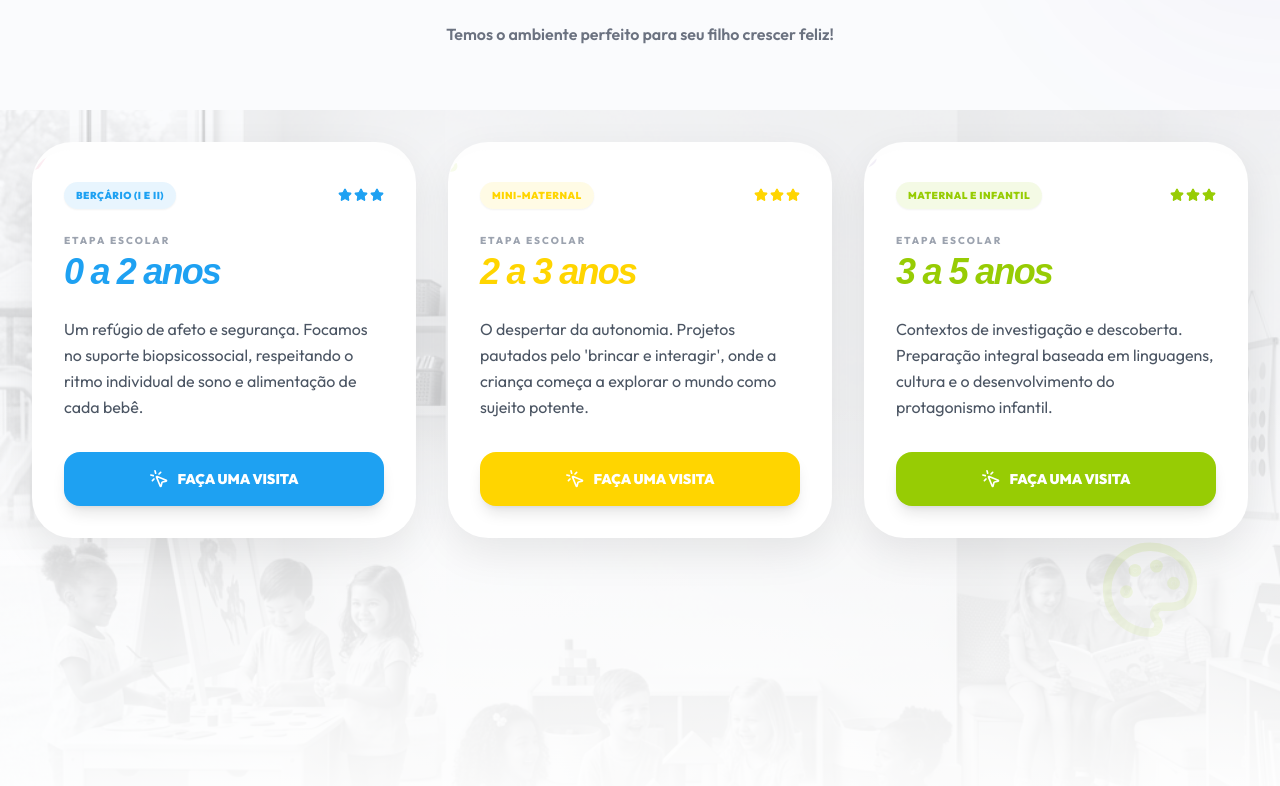
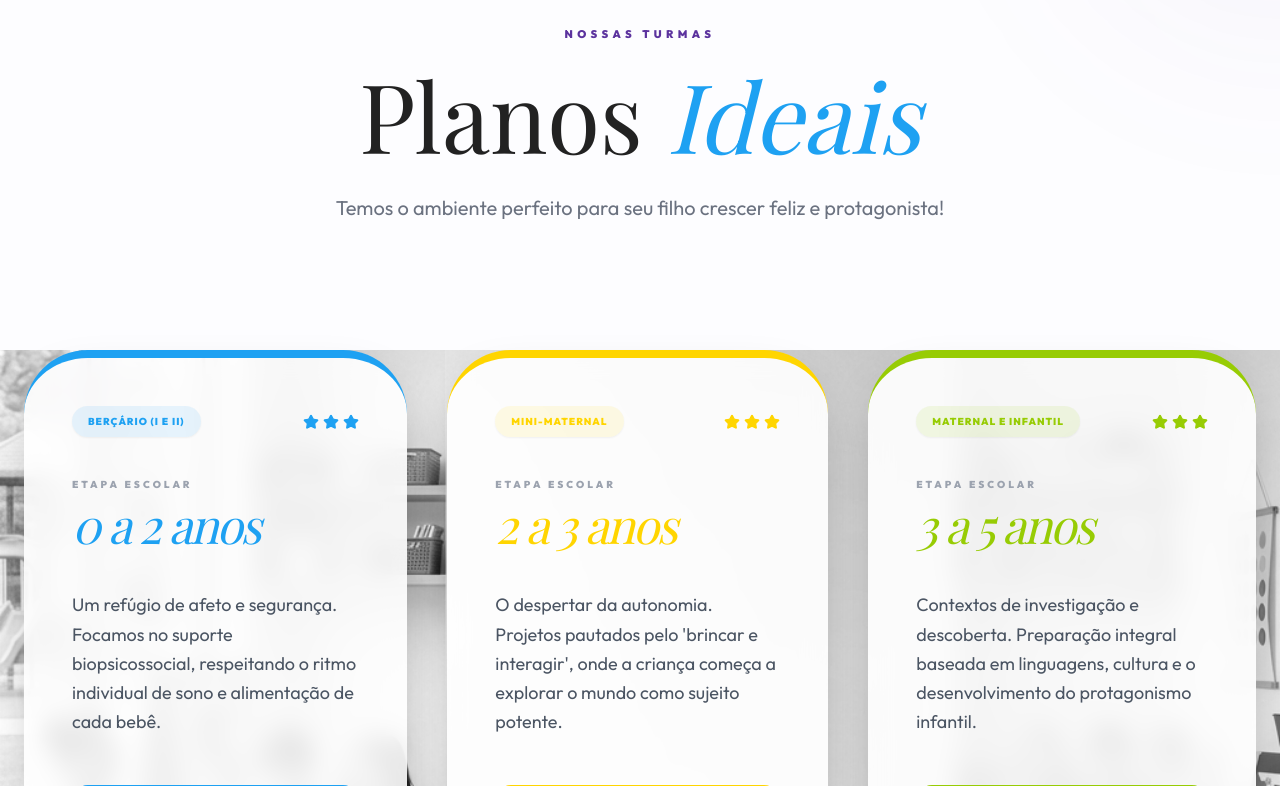
Before and after one commit to FerisReptilium/boomi-kids, a React (Vite) app: page / in a window 1280 px wide. Shown: the part 4734-5520 px from the top of the page. Built offline with nearby package versions, Linux system fonts and the light colour scheme; a web font is replaced by a local one.

Commit message:
Update Classes.jsx

```diff
--- a/src/components/Classes.jsx
+++ b/src/components/Classes.jsx
@@ -40,52 +40,41 @@ const Classes = () => {
   ];
 
   return (
-    <section id="plans" className="relative pt-24 pb-32 overflow-hidden bg-slate-50/50">
+    <section id="plans" className="relative py-24 md:py-48 overflow-hidden bg-[#FDFDFF]">
 
       {/* Decorative Blobs */}
       <div className="absolute top-0 right-0 w-96 h-96 bg-brand-purple/5 rounded-full blur-[100px] -mr-48 -mt-48" />
-      <div className="absolute bottom-0 left-0 w-96 h-96 bg-brand-blue/5 rounded-full blur-[100px] -ml-48 -mb-48" />
 
-      {/* Título */}
-      <div className="container mx-auto px-6 relative z-20 text-center mb-16">
+      {/* Título Robusto e Simétrico */}
+      <div className="container mx-auto px-6 relative z-30 text-center mb-32">
         <motion.span
           initial={{ opacity: 0, y: 10 }}
           whileInView={{ opacity: 1, y: 0 }}
           viewport={{ once: true }}
-          className="text-brand-purple font-bold tracking-widest uppercase text-sm mb-2 block font-sans"
+          className="text-brand-purple font-black tracking-[0.4em] uppercase text-[11px] mb-6 block"
         >
           Nossas Turmas
         </motion.span>
         <motion.h2
-          initial={{ opacity: 0, scale: 0.9 }}
-          whileInView={{ opacity: 1, scale: 1 }}
+          initial={{ opacity: 0, y: 20 }}
+          whileInView={{ opacity: 1, y: 0 }}
           viewport={{ once: true }}
-          className="text-5xl uppercase font-black text-brand-text tracking-tight relative z-30 inline-block font-fun"
+          className="text-6xl md:text-8xl font-premium text-brand-text mb-8 leading-tight"
         >
-          Planos Ideais
-          <div className="w-full text-center mt-4">
-             <p className="text-base font-semibold text-gray-500 tracking-normal normal-case font-sans">
-               Temos o ambiente perfeito para seu filho crescer feliz!
-             </p>
-          </div>
+          Planos <span className="text-brand-blue italic">Ideais</span>
         </motion.h2>
+        <p className="text-xl font-medium text-gray-500 max-w-2xl mx-auto">
+          Temos o ambiente perfeito para seu filho crescer feliz e protagonista!
+        </p>
       </div>
 
-      {/* SVG Onda Superior Roxo */}
-      <div className="absolute top-0 left-0 w-full overflow-hidden leading-none z-0 transform rotate-180">
-        <svg className="relative block w-full h-[150px]" data-name="Layer 1" xmlns="http://www.w3.org/2000/svg" viewBox="0 0 1200 120" preserveAspectRatio="none">
-            <path d="M321.39,56.44c58-10.79,114.16-30.13,172-41.86,82.39-16.72,168.19-17.73,250.45-.39C823.78,31,906.67,72,985.66,92.83c70.05,18.48,146.53,26.09,214.34,3V120H0V95.8C59.71,118,130.85,130.6,201.5,120.4,242.4,115.1,283.4,103.8,321.39,56.44Z" className="fill-brand-purple opacity-[0.03]"></path>
-        </svg>
-      </div>
-
-      {/* Container Cards and Background */}
       <div className="relative w-full z-10">
 
-        {/* Background Full Width Crianças com Balão */}
-        <div className="absolute inset-0 w-full h-full z-0 opacity-20 pointer-events-none grayscale hover:grayscale-0 transition-all duration-1000">
+        {/* Background Crianças - Opacidade Ajustada para 12% para ficar elegante */}
+        <div className="absolute inset-0 w-full h-full z-0 opacity-12 pointer-events-none grayscale">
           <img
             src="/happy_kids_background_classes_1774857218652.png"
-            alt="Crianças Boomi Kids brincando"
+            alt="Crianças Boomi Kids"
             className="w-full h-full object-cover object-center"
           />
         </div>
@@ -94,83 +83,57 @@ const Classes = () => {
         <motion.div
           animate={{ y: [0, -20, 0], rotate: [0, 5, -5, 0] }}
           transition={{ duration: 6, repeat: Infinity, ease: "easeInOut" }}
-          className="absolute top-20 left-10 opacity-20 z-10 hidden lg:block"
+          className="absolute top-0 left-10 opacity-20 z-10 hidden lg:block"
         >
           <Rocket size={80} className="text-brand-purple" />
         </motion.div>
 
-        <motion.div
-          animate={{ y: [0, 20, 0], scale: [1, 1.1, 1] }}
-          transition={{ duration: 5, repeat: Infinity, ease: "easeInOut", delay: 1 }}
-          className="absolute bottom-40 right-20 opacity-20 z-10 hidden lg:block"
-        >
-          <Palette size={100} className="text-brand-green" />
-        </motion.div>
-
-        {/* Gradiente transparente para garantir leitura em cima das crianças */}
-        <div className="absolute bottom-0 left-0 w-full h-[400px] bg-gradient-to-t from-white/90 via-white/50 to-transparent z-10 pointer-events-none"></div>
-
-        {/* Cards */}
-        <div className="container mx-auto px-6 relative z-20 pb-48 md:pb-64 pt-8">
-          <div className="flex flex-col md:flex-row justify-center items-stretch gap-6 md:gap-4 lg:gap-8">
+        {/* Cards com Design Superior */}
+        <div className="container mx-auto px-6 relative z-20">
+          <div className="flex flex-col md:flex-row justify-center items-stretch gap-10">
             {plans.map((plan, i) => (
               <motion.div
+                key={i}
                 initial={{ opacity: 0, y: 50 }}
                 whileInView={{ opacity: 1, y: 0 }}
-                viewport={{ once: true, margin: "-100px" }}
-                transition={{ delay: i * 0.2, duration: 0.6 }}
-                key={i}
-                className={`flex flex-col bg-white text-brand-text p-8 max-w-sm w-full md:w-1/3 shadow-[0_15px_40px_rgba(0,0,0,0.08)] relative overflow-hidden group cursor-pointer hover:-translate-y-4 hover:shadow-[0_25px_50px_rgba(0,0,0,0.15)] transition-all duration-300 rounded-[2.5rem] border-t-8 border-gray-100/10 ${plan.borderTop}`}
+                viewport={{ once: true }}
+                transition={{ delay: i * 0.2 }}
+                className={`flex flex-col bg-white/90 backdrop-blur-md p-12 rounded-[4rem] shadow-2xl relative overflow-hidden group hover:-translate-y-4 transition-all duration-700 border-t-8 ${plan.borderTop}`}
               >
 
-                <div className="flex justify-between items-center mb-6">
-                  <div className="absolute -top-6 -left-6 opacity-40 transform -rotate-12 group-hover:rotate-0 transition-transform duration-700">
-                    {plan.floatingIcon}
-                  </div>
-                  <span className={`font-black text-[10px] tracking-wider uppercase ${plan.badgeText} ${plan.badgeBg} px-3 py-1.5 rounded-full shadow-sm relative z-10`}>
+                <div className="flex justify-between items-center mb-10">
+                  <span className={`font-black text-[10px] tracking-widest uppercase ${plan.badgeText} ${plan.badgeBg} px-4 py-2 rounded-full shadow-sm`}>
                     {plan.title}
                   </span>
-                  <div className={`flex gap-0.5 ${plan.stars}`}>
-                    <Star size={14} className="fill-current" />
-                    <Star size={14} className="fill-current" />
-                    <Star size={14} className="fill-current" />
+                  <div className={`flex gap-1 ${plan.stars}`}>
+                    <Star size={16} className="fill-current" />
+                    <Star size={16} className="fill-current" />
+                    <Star size={16} className="fill-current" />
                   </div>
                 </div>
 
-                <div className="mb-6 relative">
-                  <motion.div
-                    animate={{ rotate: [0, 10, -10, 0] }}
-                    transition={{ duration: 4, repeat: Infinity }}
-                    className="absolute -top-4 -right-4 opacity-0 group-hover:opacity-100 transition-opacity"
-                  >
-                    <Sparkles size={24} className="text-brand-yellow" />
-                  </motion.div>
-                  <span className="text-[10px] uppercase text-gray-400 font-bold block mb-1 tracking-[0.2em] flex items-center gap-2">
-                    ETAPA ESCOLAR
-                  </span>
-                  <span className={`font-fun text-4xl font-black italic tracking-tighter ${plan.badgeText}`}>{plan.age}</span>
+                <div className="mb-10">
+                  <span className="text-[10px] uppercase text-gray-400 font-black block mb-2 tracking-[0.3em]">ETAPA ESCOLAR</span>
+                  <span className={`text-5xl font-premium italic tracking-tighter ${plan.badgeText}`}>{plan.age}</span>
                 </div>
 
-                {/* flex-grow para empurrar o botão para o fundo, igualando as alturas! */}
-                <p className="text-base font-medium text-gray-600 leading-relaxed mb-8 flex-grow">
+                <p className="text-lg font-medium text-gray-600 leading-relaxed mb-12 flex-grow">
                   {plan.desc}
                 </p>
 
                 <a
                   href="https://wa.me/5511919597811"
                   target="_blank"
-                  rel="noreferrer"
-                  className={`w-full flex justify-center items-center gap-2 ${plan.btnBg} border border-transparent text-white py-4 font-black uppercase text-sm transition-transform hover:scale-105 rounded-2xl shadow-lg mt-auto`}
+                  className={`w-full flex justify-center items-center gap-3 ${plan.btnBg} text-white py-5 rounded-2xl font-black uppercase text-xs tracking-widest shadow-xl hover:scale-105 transition-all`}
                 >
                   <MousePointerClick size={20} />
-                  FAÇA UMA VISITA
+                  AGENDAR VISITA
                 </a>
               </motion.div>
             ))}
           </div>
         </div>
       </div>
-
     </section>
   );
 };
```
